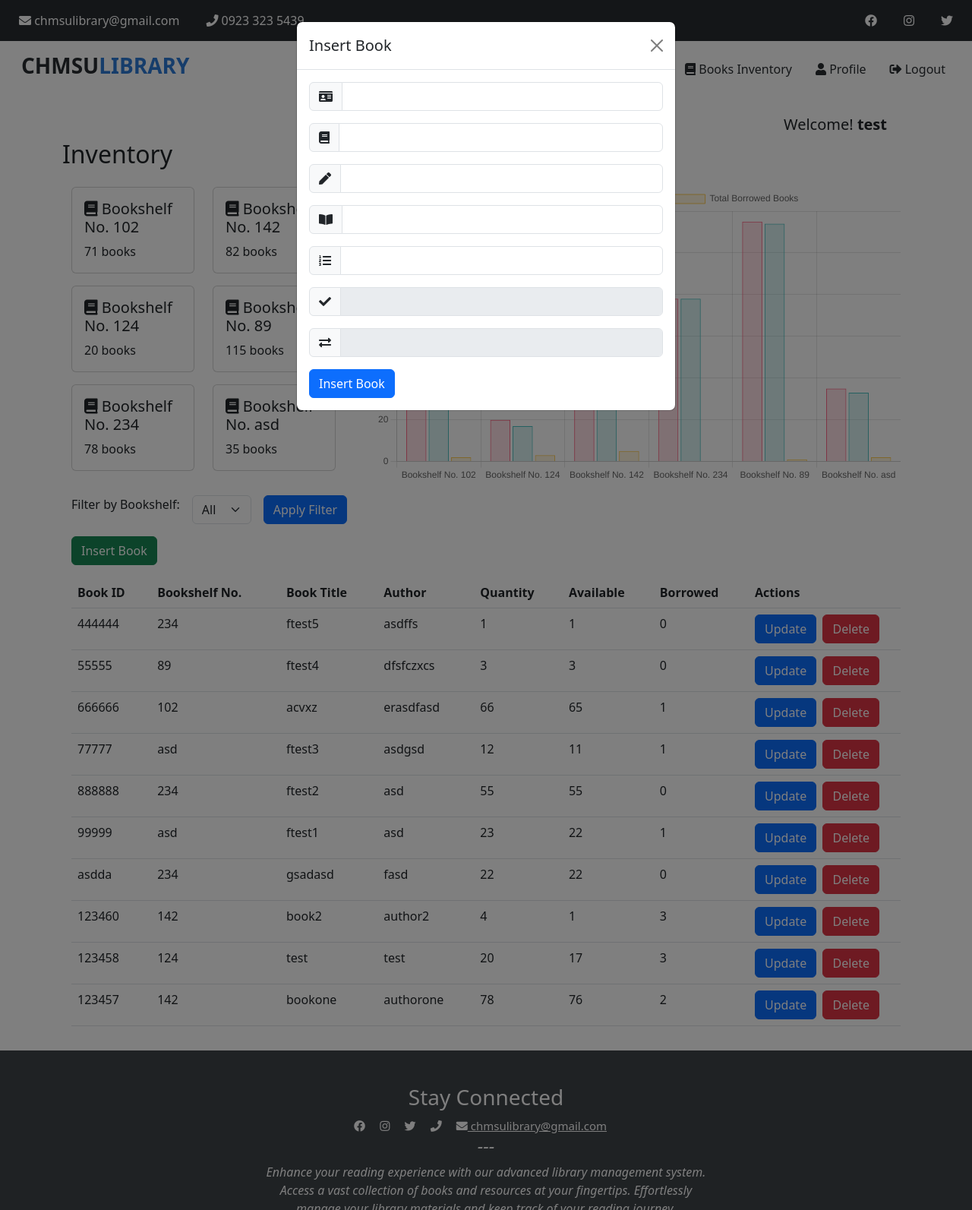
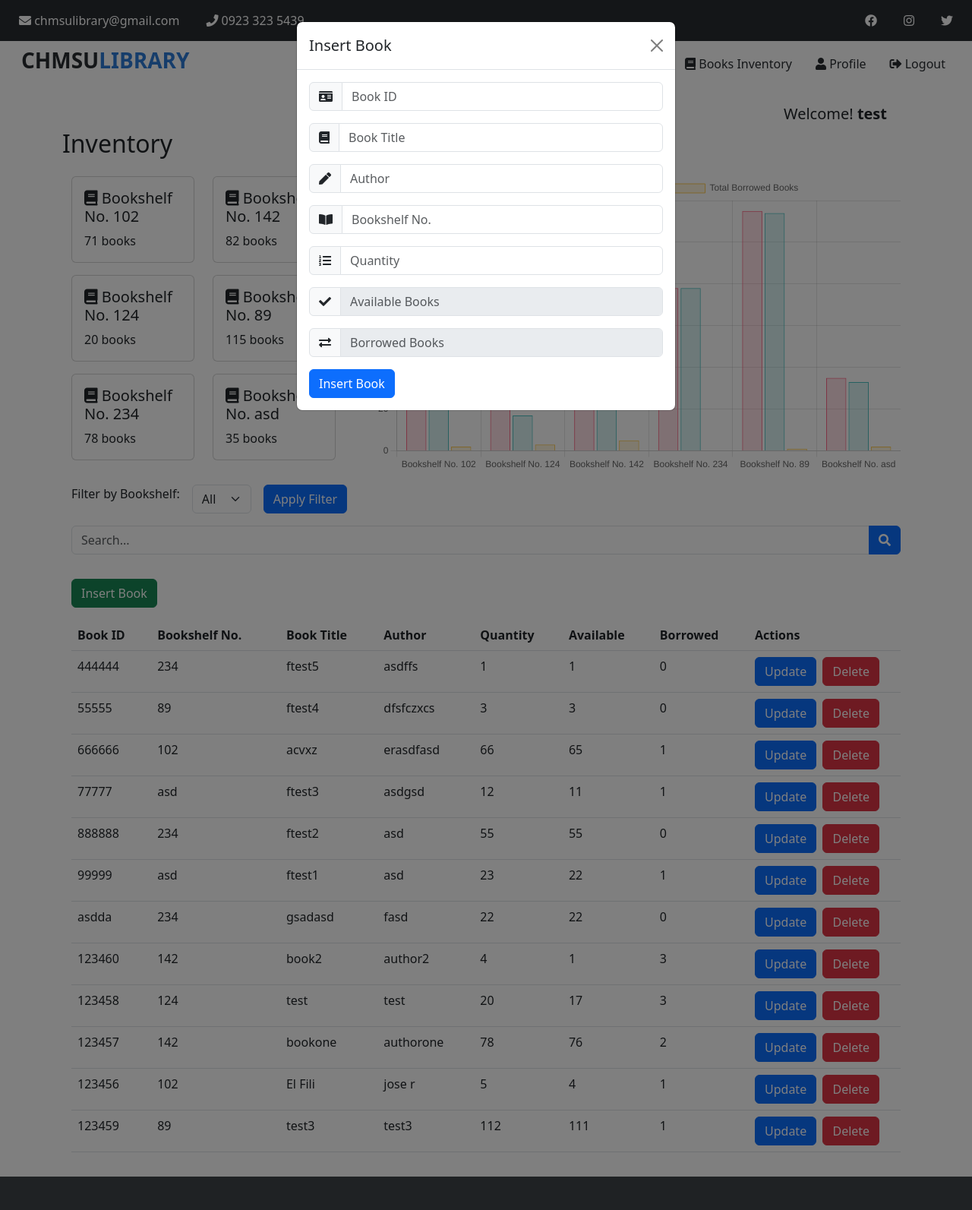
Before and after one commit to naaivvv/CHMSU-Library-Management-System, a PHP site: page /php/inventory.php in a window 1280 px wide, after a click on "Insert Book". Shown: the whole page at 76% size. Run offline with PHP 8.4, Linux system fonts and the light colour scheme; a user stored in the database is signed in; data comes from the database, SQL or seed files in the repository; both versions use the stored data as it was after the commit.

Commit message:
added files

```diff
--- a/CLMS/css/styles.css
+++ b/CLMS/css/styles.css
@@ -25,7 +25,7 @@
 
   .navbar {
     background-color: white;
-    padding: 15px 0;
+    padding: 8px 0;
   }
 
   #logo {
--- a/CLMS/php/admin-profile.php
+++ b/CLMS/php/admin-profile.php
@@ -38,7 +38,7 @@ function getUserData($conn, $username) {
     include 'announcement-bar.php';
     include 'navigation-bar-dashboard-admin.php';
     ?>
-    <div class="main-content text-center">
+    <div class="main-content text-center admin-profile">
   <h2>Update Profile</h2>
   <form style="max-width: 400px; margin: 0 auto;" action="update-profile-admin.php" method="post">
     <div class="mb-3">
--- a/CLMS/php/admin.php
+++ b/CLMS/php/admin.php
@@ -17,8 +17,8 @@ session_start();
   include 'announcement-bar.php';
   include 'navigation-bar.php';
   ?>
-
-  <div class="main-content text-center">
+<div class="login-content">
+  <div class="main-content text-center login-form">
     <h2>Login as Administrator</h2>
     <form style="max-width: 400px; margin: 0 auto;" action="admin-login.php" method="post">
       <div class="mb-3">
@@ -39,7 +39,6 @@ session_start();
         <button type="submit" class="btn btn-primary">Login</button>
       </div>
     </form>
-    <p class="mt-3">&nbsp;</p>
     <?php
         if (isset($_SESSION['error_message'])) {
                                 echo "<p class='error-message'>".$_SESSION['error_message']."</p>";
@@ -48,6 +47,7 @@ session_start();
     ?>
     <br />
   </div>
+</div>
 
         <?php
         include 'footer.php';
--- a/CLMS/php/inventory.php
+++ b/CLMS/php/inventory.php
@@ -10,7 +10,7 @@ if (!isset($_SESSION['username'])) {
 // Set default values for filter and pagination
 $filter = isset($_POST['filter']) ? $_POST['filter'] : 'all';
 $page = isset($_GET['page']) ? $_GET['page'] : 1;
-$itemsPerPage = 10; // Set the number of items to show per page
+$itemsPerPage = 999; // Set the number of items to show per page
 
 // Calculate the offset for pagination
 $offset = ($page - 1) * $itemsPerPage;
@@ -89,6 +89,30 @@ function displayBookshelfCards($conn)
         }
     }
 }
+if (isset($_POST['custom_search'])) {
+    $custom_search = '%' . $_POST['custom_search'] . '%';
+
+    // Modify your SQL query to include the customized search condition
+    $sql = "SELECT * FROM tbl_inventory WHERE booktitle LIKE ? OR author LIKE ? OR bookshelf LIKE ? ORDER BY date_borrowed DESC LIMIT ?, ?";
+
+    $stmt = $conn->prepare($sql);
+
+    // Check if the prepare statement was successful
+    if (!$stmt) {
+        die('Prepare failed: ' . htmlspecialchars($conn->error));
+    }
+
+    // Bind parameters for the search query
+    $stmt->bind_param("sssii", $custom_search, $custom_search, $custom_search, $offset, $itemsPerPage);
+
+    // Execute the search query
+    $stmt->execute();
+    $result = $stmt->get_result();
+} else {
+    // Use the existing search handling code if the custom search is not triggered
+    $stmt->execute();
+    $result = $stmt->get_result();
+}
 
 $stmt->execute();
 $result = $stmt->get_result();
@@ -126,49 +150,49 @@ $result = $stmt->get_result();
                         <label for="book_id" class="form-label visually-hidden">Book ID</label>
                         <div class="input-group">
                             <span class="input-group-text"><i class="fas fa-id-card"></i></span>
-                            <input type="text" class="form-control" id="book_id" name="book_id">
+                            <input type="text" class="form-control" id="book_id" name="book_id" placeholder="Book ID">
                         </div>
                     </div>
                     <div class="mb-3">
                         <label for="booktitle" class="form-label visually-hidden">Book Title</label>
                         <div class="input-group">
                             <span class="input-group-text"><i class="fas fa-book"></i></span>
-                            <input type="text" class="form-control" id="booktitle" name="booktitle">
+                            <input type="text" class="form-control" id="booktitle" name="booktitle" placeholder="Book Title">
                         </div>
                     </div>
                     <div class="mb-3">
                         <label for="author" class="form-label visually-hidden">Author</label>
                         <div class="input-group">
                             <span class="input-group-text"><i class="fas fa-pen"></i></span>
-                            <input type="text" class="form-control" id="author" name="author">
+                            <input type="text" class="form-control" id="author" name="author" placeholder="Author">
                         </div>
                     </div>
                     <div class="mb-3">
-                        <label for="bookshelf" class="form-label visually-hidden">Bookshelf</label>
+                        <label for="bookshelf" class="form-label visually-hidden">Bookshelf No.</label>
                         <div class="input-group">
                             <span class="input-group-text"><i class="fas fa-book-open"></i></span>
-                            <input type="text" class="form-control" id="bookshelf" name="bookshelf">
+                            <input type="text" class="form-control" id="bookshelf" name="bookshelf" placeholder="Bookshelf No.">
                         </div>
                     </div>
                     <div class="mb-3">
                         <label for="quantity" class="form-label visually-hidden">Quantity</label>
                         <div class="input-group">
                             <span class="input-group-text"><i class="fas fa-list-ol"></i></span>
-                            <input type="number" class="form-control" id="quantity" name="quantity">
+                            <input type="number" class="form-control" id="quantity" name="quantity" placeholder="Quantity">
                         </div>
                     </div>
                     <div class="mb-3">
-                        <label for="available" class="form-label visually-hidden">Available Books:</label>
+                        <label for="available" class="form-label visually-hidden">Available Books</label>
                         <div class="input-group">
                             <span class="input-group-text"><i class="fas fa-check"></i></span>
-                            <input type="number" class="form-control" id="available" name="available" disabled>
+                            <input type="number" class="form-control" id="available" name="available" placeholder="Available Books" disabled>
                         </div>
                     </div>
                     <div class="mb-3">
-                        <label for="borrowed" class="form-label visually-hidden">Borrowed Books:</label>
+                        <label for="borrowed" class="form-label visually-hidden">Borrowed Books</label>
                         <div class="input-group">
                             <span class="input-group-text"><i class="fas fa-exchange-alt"></i></span>
-                            <input type="number" class="form-control" id="borrowed" name="borrowed" disabled>
+                            <input type="number" class="form-control" id="borrowed" name="borrowed" placeholder="Borrowed Books" disabled>
                         </div>
                     </div>
                     <button type="submit" class="btn btn-primary btn-block">Insert Book</button>
@@ -192,49 +216,49 @@ $result = $stmt->get_result();
                         <label for="update_book_id" class="form-label visually-hidden">Book ID</label>
                         <div class="input-group">
                             <span class="input-group-text"><i class="fas fa-id-card"></i></span>
-                            <input type="text" class="form-control" id="update_book_id" name="book_id">
+                            <input type="text" class="form-control" id="update_book_id" name="book_id" placeholder="Book ID">
                         </div>
                     </div>
                     <div class="mb-3">
                         <label for="update_booktitle" class="form-label visually-hidden">Book Title</label>
                         <div class="input-group">
                             <span class="input-group-text"><i class="fas fa-book"></i></span>
-                            <input type="text" class="form-control" id="update_booktitle" name="booktitle">
+                            <input type="text" class="form-control" id="update_booktitle" name="booktitle" placeholder="Book Title">
                         </div>
                     </div>
                     <div class="mb-3">
                         <label for="update_author" class="form-label visually-hidden">Author</label>
                         <div class="input-group">
                             <span class="input-group-text"><i class="fas fa-pen"></i></span>
-                            <input type="text" class="form-control" id="update_author" name="author">
+                            <input type="text" class="form-control" id="update_author" name="author" placeholder="Author">
                         </div>
                     </div>
                     <div class="mb-3">
                         <label for="update_bookshelf" class="form-label visually-hidden">Bookshelf No.</label>
                         <div class="input-group">
                             <span class="input-group-text"><i class="fas fa-book-open"></i></span>
-                            <input type="text" class="form-control" id="update_bookshelf" name="bookshelf">
+                            <input type="text" class="form-control" id="update_bookshelf" name="bookshelf" placeholder="Bookshelf No.">
                         </div>
                     </div>
                     <div class="mb-3">
                         <label for="update_quantity" class="form-label visually-hidden">Quantity</label>
                         <div class="input-group">
                             <span class="input-group-text"><i class="fas fa-list-ol"></i></span>
-                            <input type="number" class="form-control" id="update_quantity" name="quantity">
+                            <input type="number" class="form-control" id="update_quantity" name="quantity" placeholder="Quantity">
                         </div>
                     </div>
                     <div class="mb-3">
-                        <label for="update_available" class="form-label visually-hidden">Available Books:</label>
+                        <label for="update_available" class="form-label visually-hidden">Available Books</label>
                         <div class="input-group">
                             <span class="input-group-text"><i class="fas fa-check"></i></span>
-                            <input type="number" class="form-control" id="update_available" name="available" disabled>
+                            <input type="number" class="form-control" id="update_available" name="available" placeholder="Available Books:" disabled>
                         </div>
                     </div>
                     <div class="mb-3">
-                        <label for="update_borrowed" class="form-label visually-hidden">Borrowed Books:</label>
+                        <label for="update_borrowed" class="form-label visually-hidden">Borrowed Books</label>
                         <div class="input-group">
                             <span class="input-group-text"><i class="fas fa-exchange-alt"></i></span>
-                            <input type="number" class="form-control" id="update_borrowed" name="borrowed" disabled>
+                            <input type="number" class="form-control" id="update_borrowed" name="borrowed" placeholder="Borrowed Books" disabled>
                         </div>
                     </div>
                     <button type="submit" class="btn btn-primary btn-block">Update</button>
@@ -289,6 +313,18 @@ $result = $stmt->get_result();
                     </div>
                 </div>
             </form>
+            <div class="row mb-3">
+                <div class="col-md-12">
+                <form method="post" action="inventory.php" class="mb-3">
+                    <div class="input-group">
+                        <input type="text" class="form-control" placeholder="Search..." name="custom_search">
+                        <button type="submit" class="btn btn-primary">
+                            <i class="fas fa-search"></i>
+                        </button>
+                    </div>
+                </form>
+                </div>
+            </div>
                 <div class="row">
                     <div class="col-md-12">
                     <button type="button" class="btn btn-success mb-3" data-bs-toggle="modal" data-bs-target="#registrationModal">
@@ -331,7 +367,6 @@ $result = $stmt->get_result();
                                     }
                                 }
                                 $stmt->close();
-                                $conn->close();
                                 ?>
                             </tbody>
                         </table>
--- a/CLMS/php/profile.php
+++ b/CLMS/php/profile.php
@@ -38,7 +38,7 @@ function getUserData($conn, $username) {
     include 'announcement-bar.php';
     include 'navigation-bar-dashboard.php';
     ?>
-    <div class="main-content text-center">
+    <div class="main-content text-center user-profile">
   <h2>Update Profile</h2>
   <form style="max-width: 400px; margin: 0 auto;" action="update-profile.php" method="post">
     <div class="mb-3">
--- a/CLMS/php/registration.php
+++ b/CLMS/php/registration.php
@@ -8,7 +8,7 @@ session_start();
   <meta name="viewport" content="width=device-width, initial-scale=1.0">
   <link href="https://cdn.jsdelivr.net/npm/bootstrap@5.3.0/dist/css/bootstrap.min.css" rel="stylesheet">
   <link rel="stylesheet" href="https://cdnjs.cloudflare.com/ajax/libs/font-awesome/5.15.1/css/all.min.css">
-  <link rel="stylesheet" href="../css/styles.css">
+  <link rel="stylesheet" href="../css/styles.css" async>
   <title>Library Management System</title>
 </head>
 <body>
@@ -17,7 +17,8 @@ session_start();
   include 'announcement-bar.php';
   include 'navigation-bar.php';
   ?>
-  <div class="main-content text-center">
+<div class="login-content">
+    <div class="main-content text-center login-form">
     <h2>Registration</h2>
     <form style="max-width: 400px; margin: 0 auto;" action="register.php" method="post">
         <div class="mb-3">
@@ -122,6 +123,7 @@ session_start();
         }
     ?>
     </div>
+</div>
 
         <?php
         include 'footer.php';
```
Also changed, not shown: other parts of CLMS/css/styles.css (+46 -12 lines), CLMS/clms.sql (+23 -9 lines), CLMS/php/admin-dashboard.php (+71 -13 lines), CLMS/php/borrow.php (+9 -5 lines), CLMS/php/dashboard.php (+47 -37 lines), CLMS/php/index.php (+4 -3 lines), CLMS/php/return.php (+4 -4 lines), CLMS/img/index_bg.jpg (added), CLMS/img/logo.png (added). Lines whose indentation alone changed are shown as unchanged.
